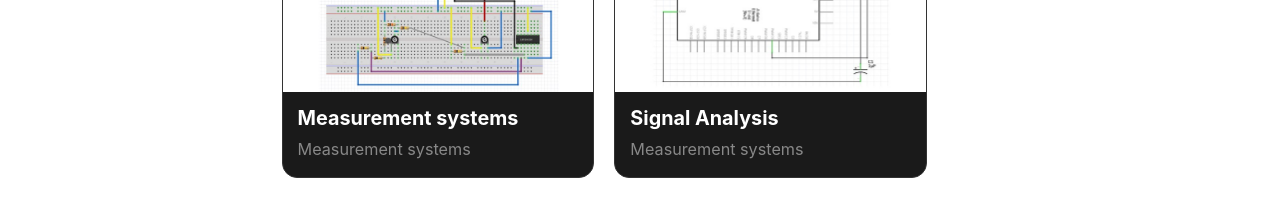
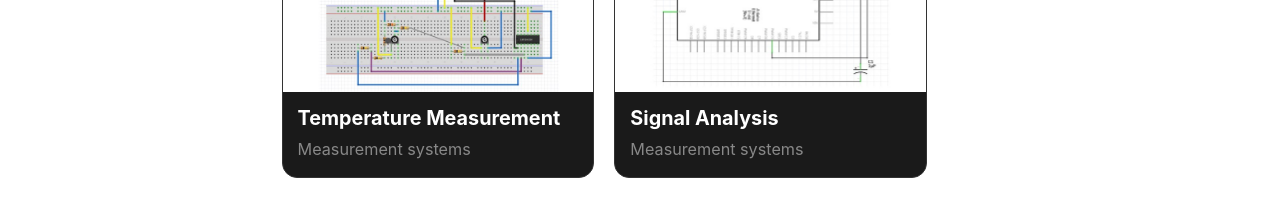
Before and after one commit to sajadsarafzadeh/sajadsarafzadeh.github.io, a Jekyll site: the page built from _pages/Projects.md, in a window 1280 px wide and 1122 px high. Shown: the part 854-1071 px from the top of the window. Built offline with Jekyll 4.4.1, drawn with Linux system fonts in a browser that asks for light colours; a script bundle is joined from its source files by our own code; library files that are not in the unit come from our copies.

Commit message:
Update Projects.md

```diff
--- a/_pages/Projects.md
+++ b/_pages/Projects.md
@@ -74,7 +74,7 @@ author_profile: true
     <div style="background: #1a1a1a; border-radius: 15px; overflow: hidden; border: 1px solid #333;">
       <img src="/images/measurementsysschematic.jpg" style="width: 100%; height: 180px; object-fit: cover;" alt="Temperature Measurement">
       <div style="padding: 15px;">
-        <h4 style="color: #fff; margin: 0 0 5px 0; font-size: 1.1em;">Measurement systems</h4>
+        <h4 style="color: #fff; margin: 0 0 5px 0; font-size: 1.1em;">Temperature Measurement</h4>
         <span style="color: #888; font-size: 0.9em;">Measurement systems</span>
       </div>
     </div>
```
